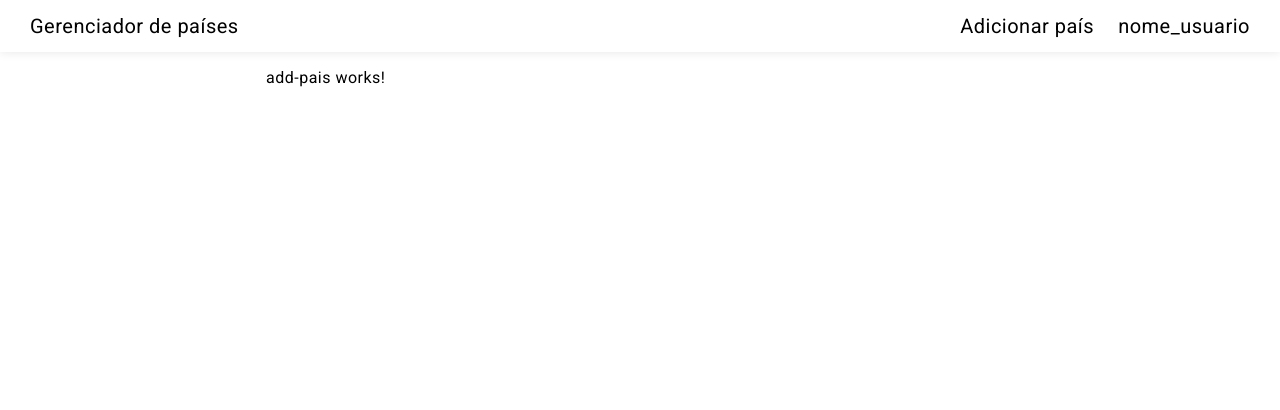
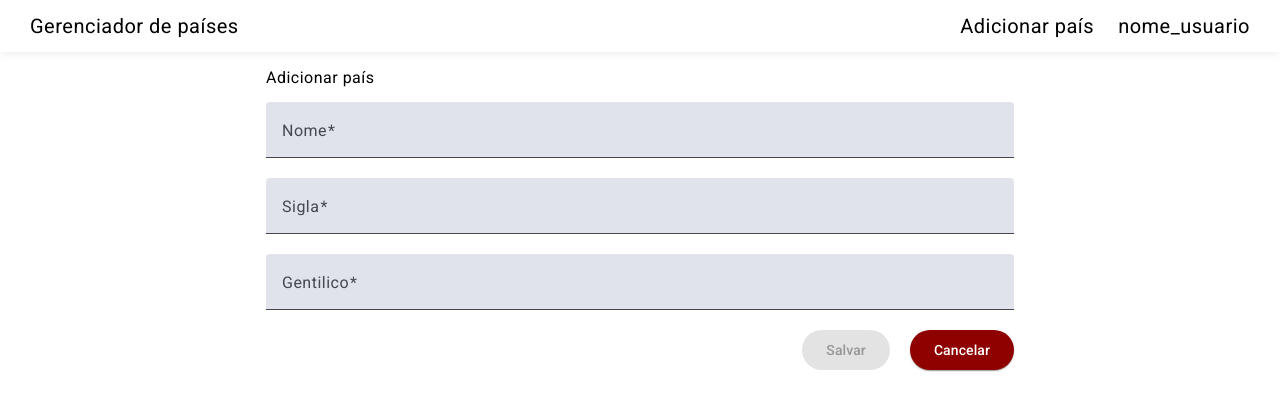
Before and after one commit to eqMoura01/prova-manager, an Angular app in the folder front/: page /add-pais in a window 1280 px wide. Shown: the top 410 px of the page. Built offline with nearby package versions, Linux system fonts and the light colour scheme.

Commit message:
fix: Corrige captura de valores dos campos do formulario e adiciona o disabled no botao de salvar caso algum campo nao tenha sido preenchido

```diff
--- a/front/src/app/features/add-pais/add-pais.component.html
+++ b/front/src/app/features/add-pais/add-pais.component.html
@@ -1 +1,26 @@
-<p>add-pais works!</p>
+<p>Adicionar país</p>
+<form class="example-form" #paisForm="ngForm" [formGroup]="form" (ngSubmit)="handleSubmit()">
+  <mat-form-field class="example-full-width">
+    <mat-label>Nome</mat-label>
+    <input matInput placeholder="Ex. Brasil" formControlName="nome" required name="nome" id="nome">
+  </mat-form-field>
+
+  <mat-form-field class="example-full-width">
+    <mat-label>Sigla</mat-label>
+    <input matInput placeholder="Ex. BR" formControlName="sigla" name="sigla" id="sigla">
+  </mat-form-field>
+
+  <mat-form-field class="example-full-width">
+    <mat-label>Gentilico</mat-label>
+    <input matInput placeholder="Ex. Brasileiro" formControlName="gentilico" required name="gentilico" id="gentilico">
+  </mat-form-field>
+
+  <div class="btn-container">
+    <button mat-raised-button type="submit" [disabled]="paisForm.invalid">Salvar</button>
+    <a [routerLink]="['']">
+      <button mat-raised-button style="background-color: rgb(143, 0, 0); color: #ffffff;">
+        Cancelar
+      </button>
+    </a>
+  </div>
+</form>
--- a/front/src/app/features/add-pais/add-pais.component.scss
+++ b/front/src/app/features/add-pais/add-pais.component.scss
@@ -0,0 +1,20 @@
+form {
+    display: flex;
+    flex-direction: column;
+    justify-content: center;
+    margin-bottom: 20px;
+    width: 100%;
+}
+
+.btn-container {
+    display: flex;
+    justify-content: end;
+    gap: 20px;
+}
+
+.disabled-button {
+    opacity: 0.5;
+    /* Reduce opacity for disabled look */
+    cursor: not-allowed;
+    /* Change cursor to indicate disabled state */
+}
--- a/front/src/app/features/add-pais/add-pais.component.ts
+++ b/front/src/app/features/add-pais/add-pais.component.ts
@@ -1,12 +1,36 @@
 import { Component } from '@angular/core';
+import { FormControl, FormGroup, FormsModule, ReactiveFormsModule, Validators } from '@angular/forms';
+import { MatButtonModule } from '@angular/material/button';
+import { MatFormFieldModule } from '@angular/material/form-field';
+import { MatButtonToggleModule } from '@angular/material/button-toggle';
+import { MatInputModule } from '@angular/material/input';
+import { RouterLink } from '@angular/router';
 
 @Component({
   selector: 'add-pais',
   standalone: true,
-  imports: [],
+  imports: [FormsModule, MatFormFieldModule, MatInputModule, MatButtonModule, MatButtonToggleModule, RouterLink, ReactiveFormsModule, MatFormFieldModule, MatInputModule],
   templateUrl: './add-pais.component.html',
-  styleUrl: './add-pais.component.scss'
+  styleUrls: ['./add-pais.component.scss']
 })
 export class AddPaisComponent {
 
+  form = new FormGroup({
+    nome: new FormControl<String>('', {
+      nonNullable: true,
+      validators: Validators.required,
+    }),
+    sigla: new FormControl<String>('', {
+      nonNullable: true,
+      validators: Validators.required,
+    }),
+    gentilico: new FormControl<String>('', {
+      nonNullable: true,
+      validators: Validators.required,
+    }),
+  });
+
+  handleSubmit() {
+    console.log(this.form.value);
+  }
 }
```
